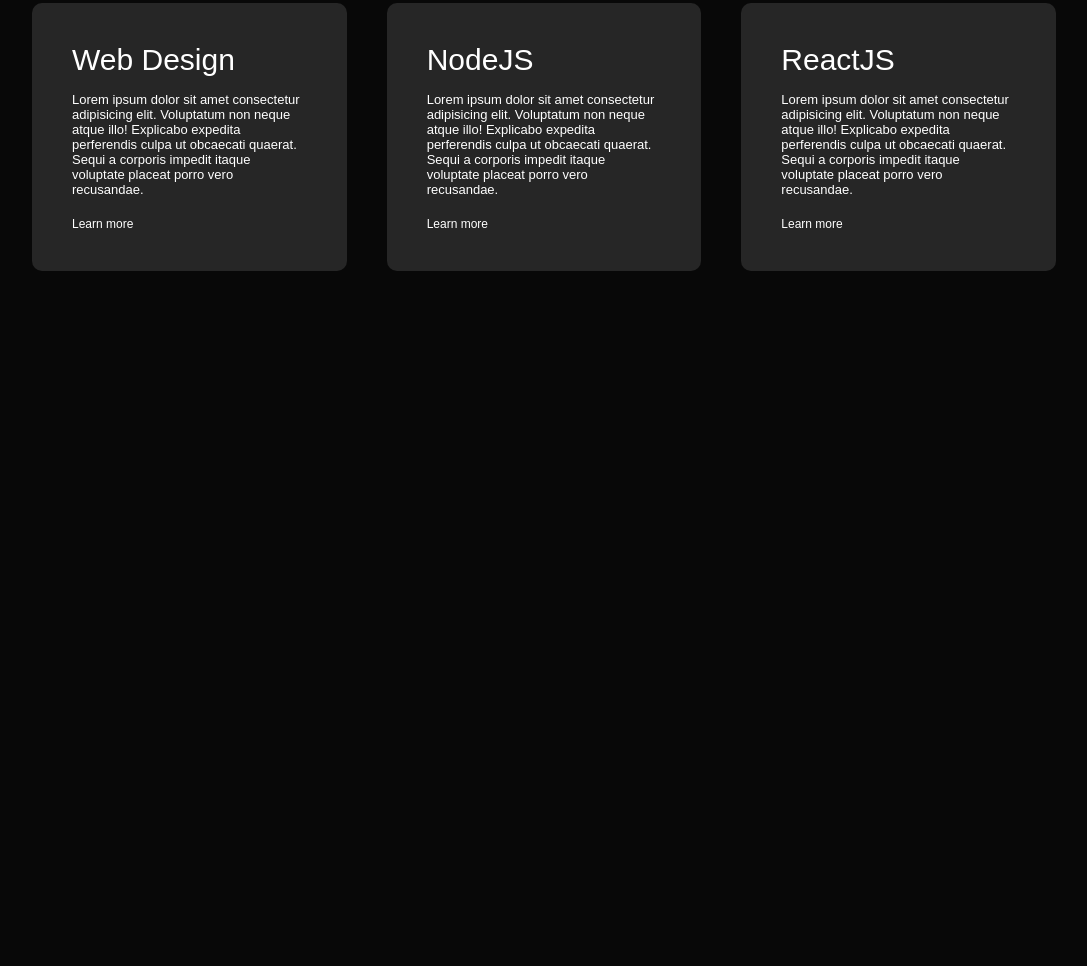
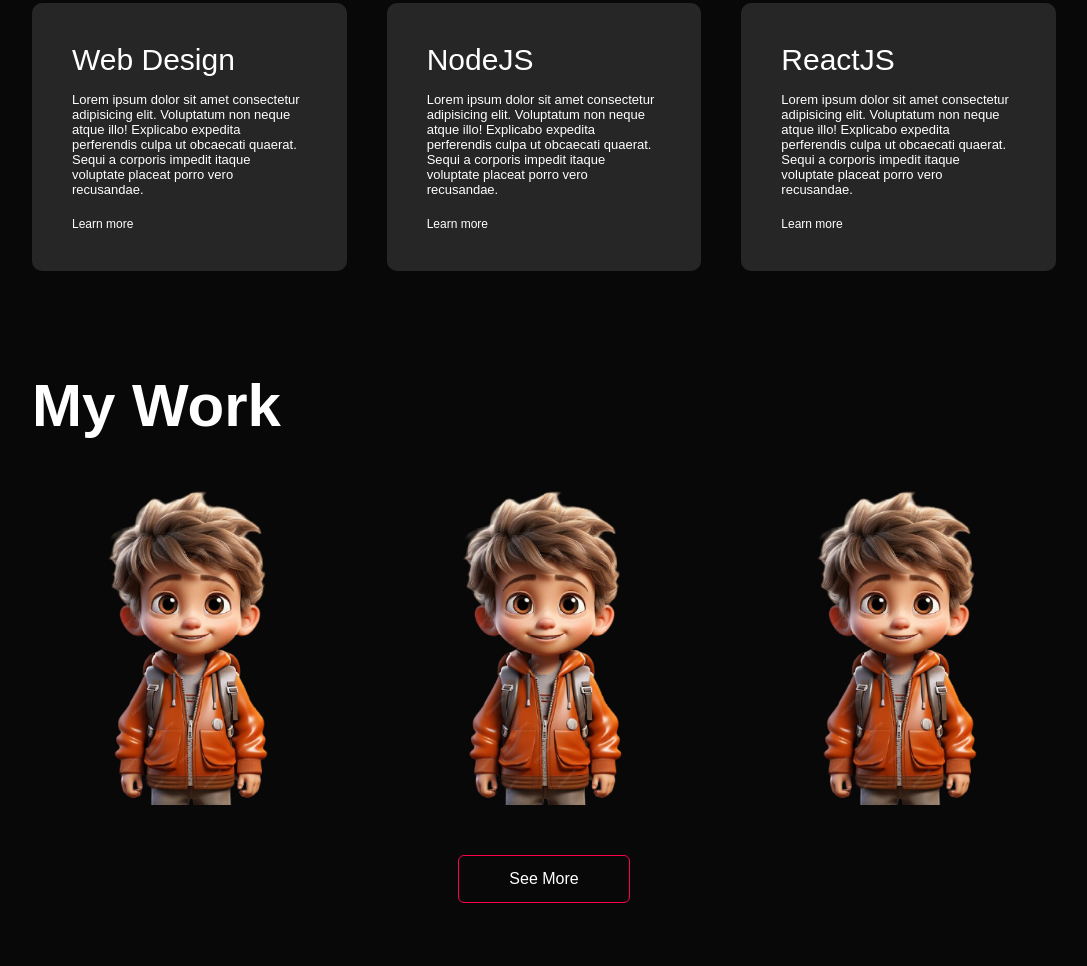
Before and after one commit to Deepakprajapat769/Portfolio, a plain HTML site: page index.html in a window 1280 px wide. Shown: the part 1524-2490 px from the top of the page, without its empty margins (96-1183 px from the left). Before the commit the page ends 1835 px from the top, so only its background shows below. Drawn offline with Linux system fonts and the light colour scheme.

Commit message:
Protfolio Section-----

```diff
--- a/index.html
+++ b/index.html
@@ -100,6 +100,46 @@
         </div>
     </div>
 
+    <!-- ---------Portfolio------------ -->
+    <div id="portfolio">
+        <div class="container">
+            <h1 class="sub-title">My Work</h1>
+            <div class="work-list">
+                <div class="work">
+                    <img src="public/assets/136087072.png">
+                    <div class="layer">
+                        <h3>Social Media App</h3>
+                        <p>Lorem ipsum dolor sit amet consectetur adipisicing elit. Illo explicabo sed ex cupiditate
+                            reiciendis doloremque aliquid odio id dignissimos sapiente possimus, delectus a
+                            exercitationem est in distinctio perferendis commodi vel!</p>
+                        <a href="#"></a>
+                    </div>
+                </div>
+                <div class="work">
+                    <img src="public/assets/136087072.png">
+                    <div class="layer">
+                        <h3>Music App</h3>
+                        <p>Lorem ipsum dolor sit amet consectetur adipisicing elit. Illo explicabo sed ex cupiditate
+                            reiciendis doloremque aliquid odio id dignissimos sapiente possimus, delectus a
+                            exercitationem est in distinctio perferendis commodi vel!</p>
+                        <a href="#"></a>
+                    </div>
+                </div>
+                <div class="work">
+                    <img src="public/assets/136087072.png">
+                    <div class="layer">
+                        <h3>Online Shoping App</h3>
+                        <p>Lorem ipsum dolor sit amet consectetur adipisicing elit. Illo explicabo sed ex cupiditate
+                            reiciendis doloremque aliquid odio id dignissimos sapiente possimus, delectus a
+                            exercitationem est in distinctio perferendis commodi vel!</p>
+                        <a href="#"></a>
+                    </div>
+                </div>
+            </div>
+            <a href="#" class="btn">See More</a>
+        </div>
+    </div>
+
     <script>
         var tablinks = document.getElementsByClassName('tab-links');
         var tabcontents = document.getElementsByClassName('tab-contents');
--- a/styles.css
+++ b/styles.css
@@ -196,3 +196,87 @@ nav ul li a:hover::after {
   background: #ff004f;
   transform: translateY(-10px);
 }
+
+/* -----------portfolio----------- */
+#portfolio {
+  padding: 50px 0;
+}
+
+.work-list {
+  display: grid;
+  grid-template-columns: repeat(auto-fit, minmax(250px, 1fr));
+  grid-gap: 40px;
+  margin-top: 50px;
+}
+
+.work {
+  border-radius: 10px;
+  position: relative;
+  overflow: hidden;
+}
+
+.work img {
+  width: 100%;
+  border-radius: 10px;
+  display: block;
+  transition: transform(0.5s);
+}
+
+.layer {
+  width: 100%;
+  height: 0;
+  background: linear-gradient(rgba(0, 0, 0, 0.6), #ff004f);
+  border-radius: 10px;
+  position: absolute;
+  left: 0;
+  overflow: hidden;
+  display: flex;
+  align-items: center;
+  justify-content: center;
+  flex-direction: column;
+  padding: 0 40px;
+  text-align: center;
+  transition: height 0.5s;
+}
+
+.layer h3 {
+  font-weight: 500;
+  margin-bottom: 20px;
+}
+
+.layer a {
+  margin-top: 20px;
+  color: #ff004f;
+  text-decoration: none;
+  font-size: 18px;
+  line-height: 60px;
+  background: #fff;
+  width: 60px;
+  height: 60px;
+  border-radius: 50%;
+  text-align: center;
+}
+
+.work:hover img {
+  transform: scale(1.1);
+}
+
+.work:hover .layer {
+  height: 100%;
+}
+
+.btn {
+  display: block;
+  margin: 50px auto;
+  width: fit-content;
+  border: 1px solid #ff004f;
+  padding: 14px 50px;
+  border-radius: 6px;
+  text-decoration: none;
+  color: #fff;
+  transition: background 0.5s;
+}
+
+.btn:hover {
+  background: #ff004f;
+}
```
